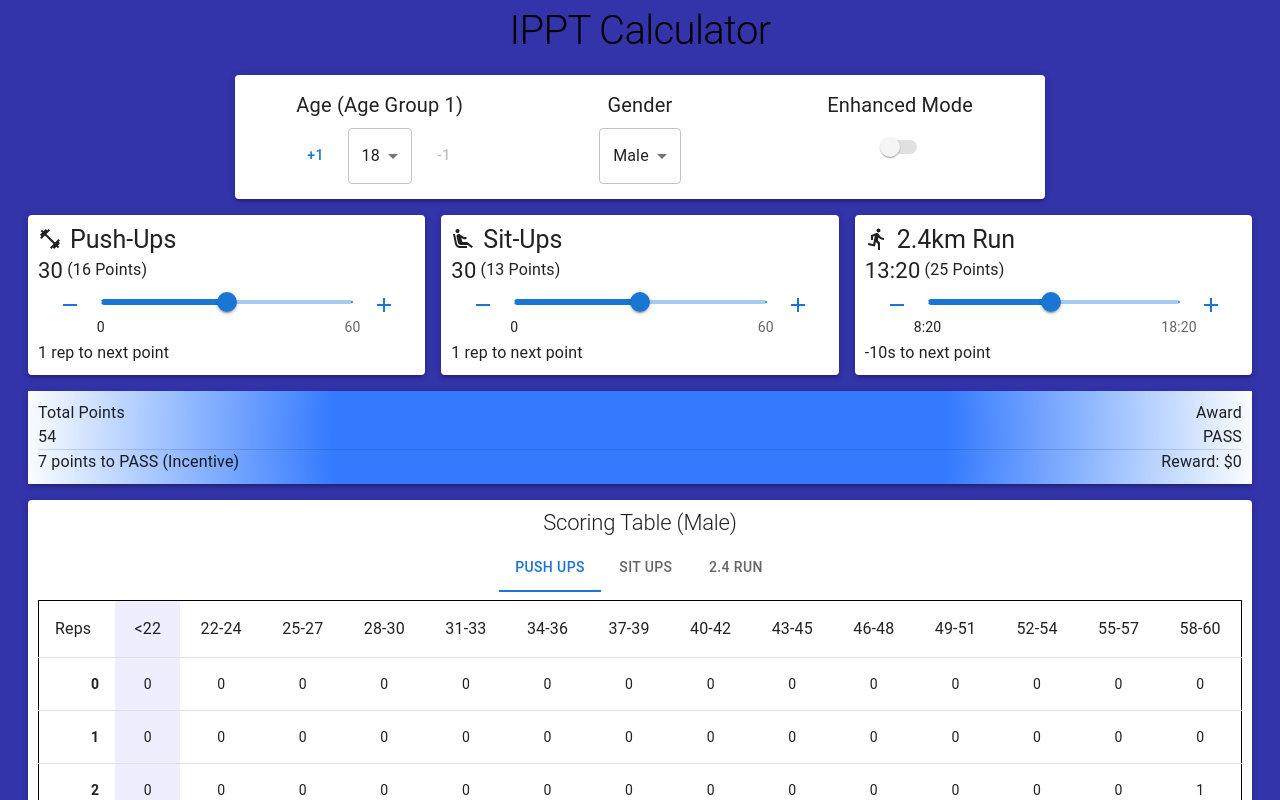
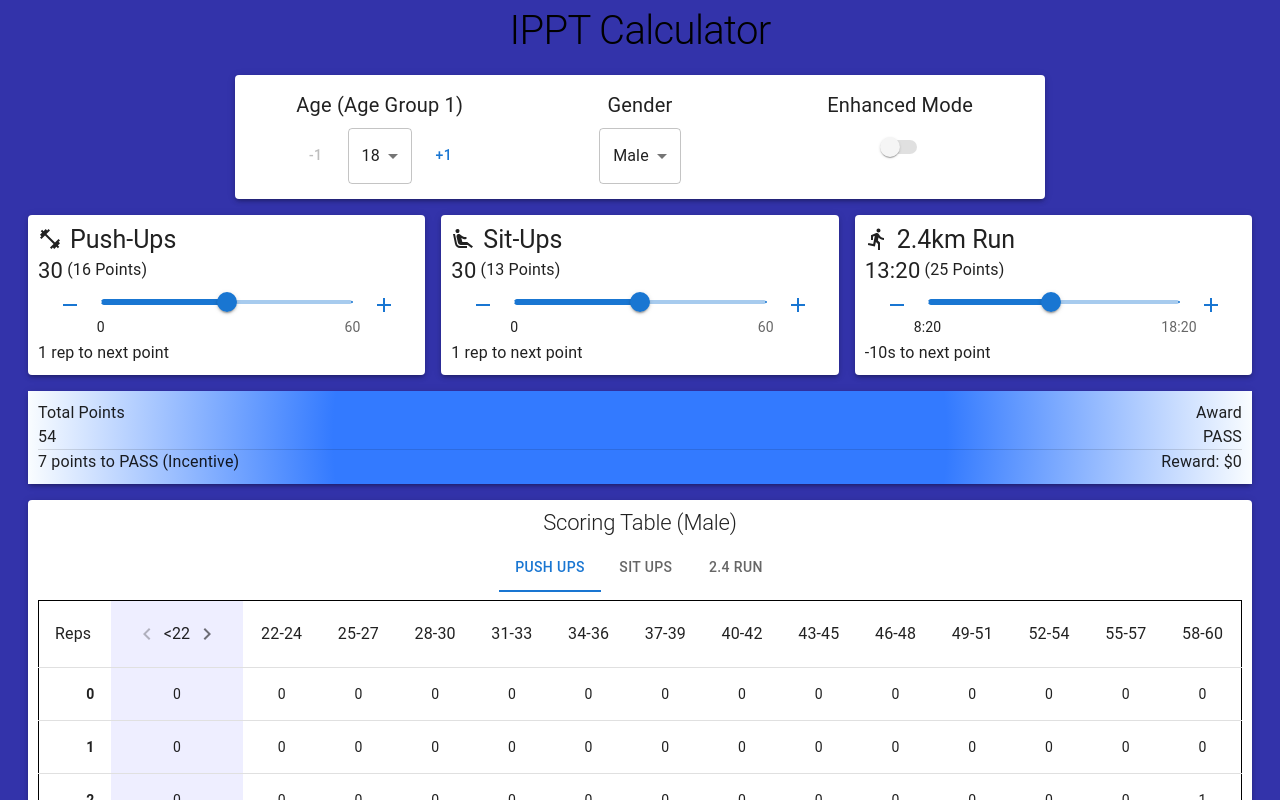
Before and after one commit to leeyi45/ippt, a React (Vite) app: page / in a window 1280 px wide. Shown: the top 800 px of the page. Built offline with nearby package versions, Linux system fonts and the light colour scheme.

Commit message:
Add buttons to change age group to table display

```diff
--- a/package.json
+++ b/package.json
@@ -26,7 +26,6 @@
     "@emotion/styled": "^11.14.1",
     "@mui/icons-material": "^9.4.0",
     "@mui/material": "^9.4.0",
-    "@mui/x-data-grid": "^9.13.0",
     "es-toolkit": "^1.52.0",
     "react": "^19.2.0",
     "react-dom": "^19.2.0"
--- a/src/CalculatorDisplay.tsx
+++ b/src/CalculatorDisplay.tsx
@@ -144,10 +144,10 @@ export default function CalculatorDisplay() {
           }}>
             <Stack direction='row'>
               <Button
-                disabled={age === 60}
-                onClick={() => setAge(age + 1)}
+                disabled={age === 18}
+                onClick={() => setAge(age - 1)}
               >
-                +1
+                -1
               </Button>
               <Select
                 value={age}
@@ -156,10 +156,10 @@ export default function CalculatorDisplay() {
                 {range(18, 61).map(i => <MenuItem value={i}>{i}</MenuItem>)}
               </Select>
               <Button
-                disabled={age === 18}
-                onClick={() => setAge(age - 1)}
+                disabled={age === 60}
+                onClick={() => setAge(age + 1)}
               >
-                -1
+                +1
               </Button>
             </Stack>
           </div>
@@ -232,6 +232,7 @@ export default function CalculatorDisplay() {
           situpReps={situps.reps}
           ageGroup={ageGroup}
           gender={gender}
+          onAgeChange={setAge}
         />
       </Grid>
     </Grid>
--- a/src/TableDisplay.tsx
+++ b/src/TableDisplay.tsx
@@ -1,6 +1,10 @@
 import { capitalize, range } from 'es-toolkit';
 import { useState } from 'react';
 
+import KeyboardArrowLeftIcon from '@mui/icons-material/KeyboardArrowLeft';
+import KeyboardArrowRightIcon from '@mui/icons-material/KeyboardArrowRight';
+
+import IconButton from '@mui/material/IconButton';
 import Paper from '@mui/material/Paper';
 import Stack from '@mui/material/Stack';
 import Tab from '@mui/material/Tab';
@@ -16,23 +20,89 @@ import Typography from '@mui/material/Typography';
 import type { Gender } from './points.ts';
 import * as points from './points.ts';
 
+interface AgeGroupCellProps {
+  enableIncrement?: boolean;
+  enableDecrement?: boolean;
+
+  onIncrement?: () => void;
+  onDecrement?: () => void;
+
+  selected?: boolean;
+  group: number;
+}
+
+function AgeGroupCell({
+  enableDecrement,
+  enableIncrement,
+  onDecrement,
+  onIncrement,
+  group,
+  selected
+}: AgeGroupCellProps) {
+  let ageStr: string;
+
+  if (group === 0) {
+    ageStr = ' <22';
+  } else {
+    const ageStrMin = 22 + (group - 1) * 3;
+    const ageStrMax = ageStrMin + 2;
+    ageStr = `${ageStrMin}-${ageStrMax}`;
+  }
+
+  return <TableCell
+    style={{
+      backgroundColor: selected ? '#EEEEFF' : '#FFFFFF',
+    }}
+  >
+    <Tooltip
+      title={`Age Group ${group + 1}`}
+      placement='top'
+    >
+      <Stack direction='row' sx={{
+        justifyContent: 'center',
+        alignItems: 'center'
+      }}>
+        {selected && <IconButton
+          onClick={onDecrement}
+          disabled={!enableDecrement}
+          size='small'
+        >
+          <KeyboardArrowLeftIcon />
+        </IconButton>}
+        <Typography component='p' sx={{ textAlign: 'center' }}>
+          {ageStr}
+        </Typography>
+        {selected && <IconButton
+          onClick={onIncrement}
+          disabled={!enableIncrement}
+          size='small'
+        >
+          <KeyboardArrowRightIcon />
+        </IconButton>}
+      </Stack>
+    </Tooltip>
+  </TableCell>;
+}
+
 export interface TablesDisplayProps {
   runScoreGroup: number;
   pushupReps: number;
   situpReps: number;
   ageGroup: number;
   gender: Gender;
+
+  onAgeChange?: (newAge: number) => void;
 }
 
 export default function TablesDisplay({
   ageGroup,
+  onAgeChange,
   pushupReps,
   situpReps,
   runScoreGroup,
   gender
 }: TablesDisplayProps) {
   const [tableType, setTableType] = useState<points.TableType>(points.TableType.PUSHUPS);
-
   const values = points.pointsTables[tableType][gender];
 
   return <Paper elevation={3}>
@@ -57,29 +127,20 @@ export default function TablesDisplay({
                 </Typography>
               </TableCell>
               {...range(0, points.AGE_GROUPS).map(group => {
-                let ageStr: string;
-
-                if (group === 0) {
-                  ageStr = ' <22';
-                } else {
-                  const ageStrMin = 22 + (group - 1) * 3;
-                  const ageStrMax = ageStrMin + 2;
-                  ageStr = `${ageStrMin}-${ageStrMax}`;
-                }
-
-                return <TableCell style={{
-                  backgroundColor: group === ageGroup ? '#EEEEFF' : '#FFFFFF',
-                  textAlign: 'center'
-                }}>
-                  <Tooltip
-                    title={`Age Group ${group + 1}`}
-                    placement='top'
-                  >
-                    <Typography component='p'>
-                      {ageStr}
-                    </Typography>
-                  </Tooltip>
-                </TableCell>;
+                return <AgeGroupCell
+                  enableDecrement={group > 0}
+                  enableIncrement={group < points.AGE_GROUPS - 1}
+                  group={group}
+                  selected={group === ageGroup}
+                  onIncrement={() => {
+                    const newAge = 22 + group * 3;
+                    onAgeChange?.(newAge);
+                  }}
+                  onDecrement={() => {
+                    const newAge = 22 + (group - 2) * 3 + 2;
+                    onAgeChange?.(newAge);
+                  }}
+                />;
               })}
             </TableRow>
           </TableHead>
--- a/src/hooks.ts
+++ b/src/hooks.ts
@@ -1,6 +1,6 @@
 import { clamp, debounce } from 'es-toolkit';
 import { useCallback, useState } from 'react';
-import * as points from './points.js';
+import * as points from './points.ts';
 
 /**
  * Returns a stateful React value and setter that also loads from `localStorage`.
--- a/src/selectors.tsx
+++ b/src/selectors.tsx
@@ -13,7 +13,7 @@ import Tooltip from '@mui/material/Tooltip';
 import Typography from '@mui/material/Typography';
 
 import type { PointsHookResult } from './hooks';
-import * as points from './points.js';
+import * as points from './points.ts';
 
 type BaseSelectorProps = {
   mainIcon: ReactNode;
--- a/tsconfig.json
+++ b/tsconfig.json
@@ -4,14 +4,18 @@
     "vite.config.ts"
   ],
   "compilerOptions": {
-    "jsx": "react-jsx",
     "allowImportingTsExtensions": true,
     "allowSyntheticDefaultImports": true,
+    "declaration": false,
     "esModuleInterop": true,
+    "forceConsistentCasingInFileNames": true,
     "isolatedModules": true,
+    "jsx": "react-jsx",
     "module": "esnext",
     "moduleResolution": "bundler",
+    "noImplicitOverride": true,
     "noEmit": true,
+    "noUnusedLocals": true,
     "resolveJsonModule": true,
     "skipLibCheck": true,
     "strict": true,
```
